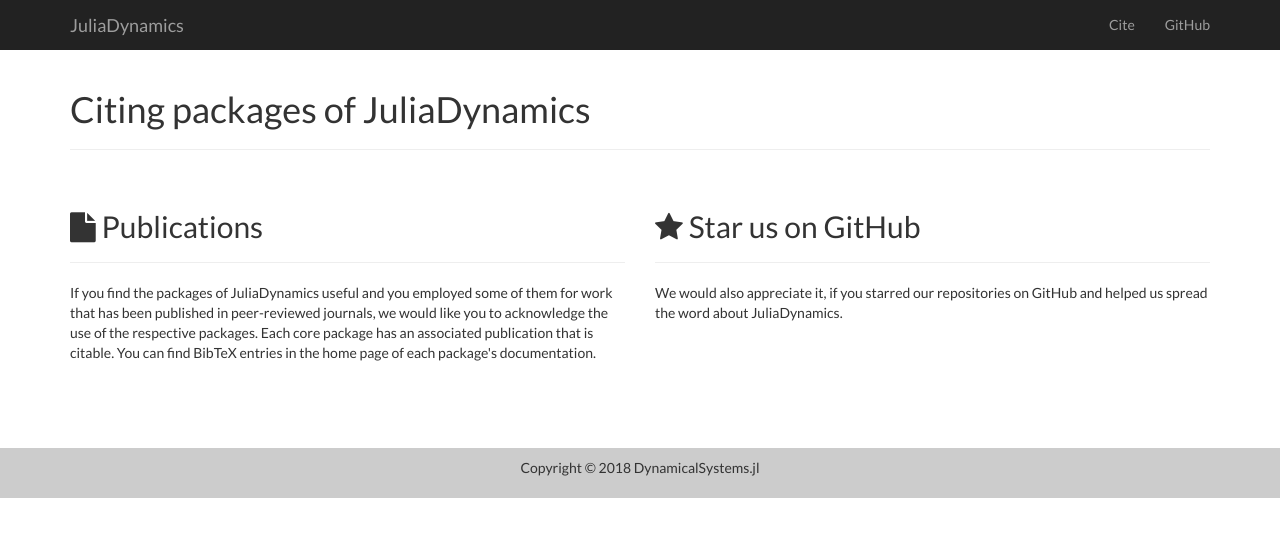
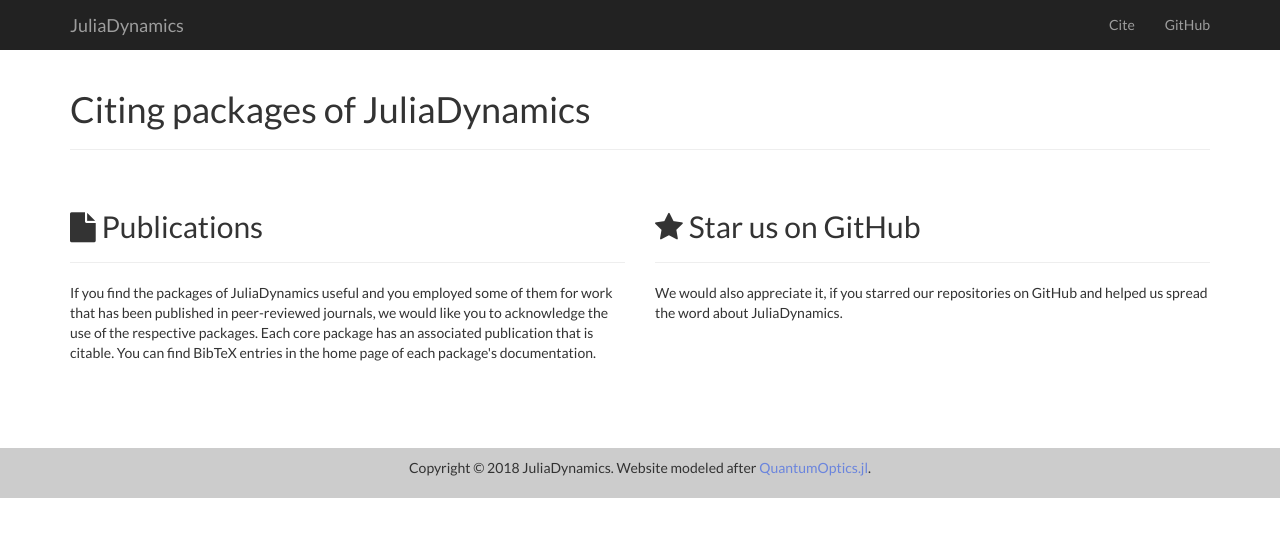
Before and after one commit to JuliaDynamics/JuliaDynamics, a Jekyll site: the page built from cite.html, in a window 1280 px wide. Shown: the top 537 px of the page. Built offline with Jekyll 4.4.1, drawn with Linux system fonts in a browser that asks for light colours; nearby versions of some CDN libraries.

Commit message:
more qo mention

```diff
--- a/_includes/footer.html
+++ b/_includes/footer.html
@@ -1,5 +1,5 @@
 <footer class="footer {% if page.type == "documentation" %} documentation {% endif %}">
-    <p>Copyright &copy; 2018 DynamicalSystems.jl</p>
+    <p>Copyright &copy; 2018 JuliaDynamics. Website modeled after <a href="https://qojulia.org/">QuantumOptics.jl</a>.</p>
 </footer>
 
 <!-- jQuery -->
--- a/index.html
+++ b/index.html
@@ -48,7 +48,7 @@ layout: default
 
     <!-- Features / Aspects -->
     <div class="row text-center" id="features">
-        <h2 class="page-header"><i class="fa fa-check-circle"></i> Features</h2>
+        <h2 class="page-header"><i class="fa fa-th-large"></i> Features</h2>
         <div class="col-md-4">
                 <span class="fa-stack fa-lg" id="feature1">
                     <i class="fa fa-square fa-stack-2x"></i>
```
